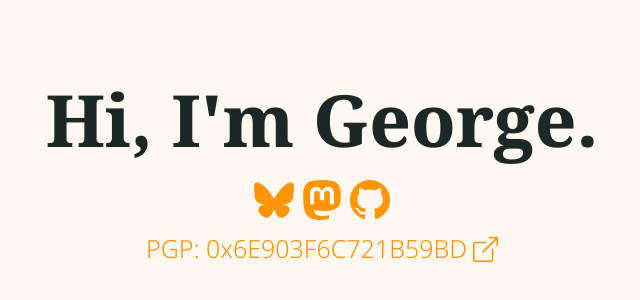
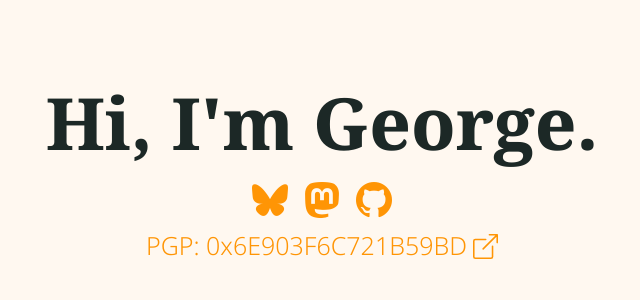
Before and after one commit to gwo0d/gwood_dev, a website built with webpack: page src/index.html in a window 1280 px wide. Shown: the part 228-528 px from the top of the page, 318-958 px from the left. Built offline with nearby package versions, Linux system fonts and the light colour scheme.

Commit message:
Update index.html

```diff
--- a/src/index.html
+++ b/src/index.html
@@ -13,17 +13,17 @@
     <div class="d-flex flex-column align-items-center justify-content-center min-vh-100">
         <h1 class="display-2">Hi, I'm George.</h1>
         <div class="row">
-            <div class="col px-1">
+            <div class="col px-2">
                 <a href="https://bsky.app/profile/gwood.dev" target="_blank" aria-label="BlueSky"><i
-                        class="bi bi-bluesky" style="font-size: 2.5rem;"></i></a>
+                        class="bi bi-bluesky" style="font-size: 2.25rem;"></i></a>
             </div>
-            <div class="col px-1">
+            <div class="col px-2">
                 <a href="https://mastodon.social/@gwood.dev@bsky.brid.gy" target="_blank" aria-label="Mastodon"><i
-                        class="bi bi-mastodon" style="font-size: 2.5rem;"></i></a>
+                        class="bi bi-mastodon" style="font-size: 2.25rem;"></i></a>
             </div>
-            <div class="col px-1">
+            <div class="col px-2">
                 <a href="https://github.com/gwo0d" target="_blank" aria-label="GitHub"><i class="bi bi-github"
-                        style="font-size: 2.5rem;"></i></a>
+                        style="font-size: 2.25rem;"></i></a>
             </div>
         </div>
         <a class="lead icon-link"
```
